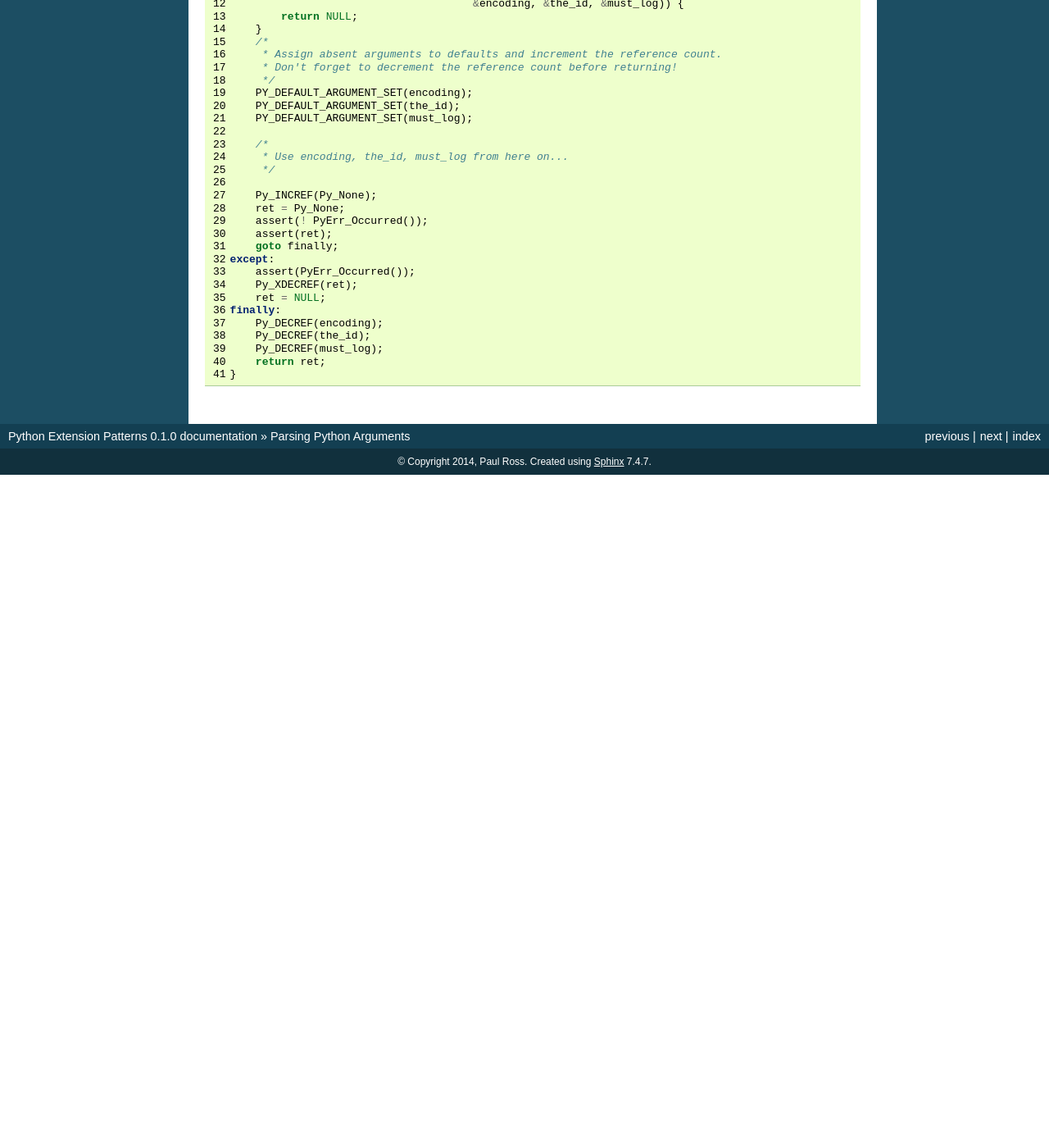
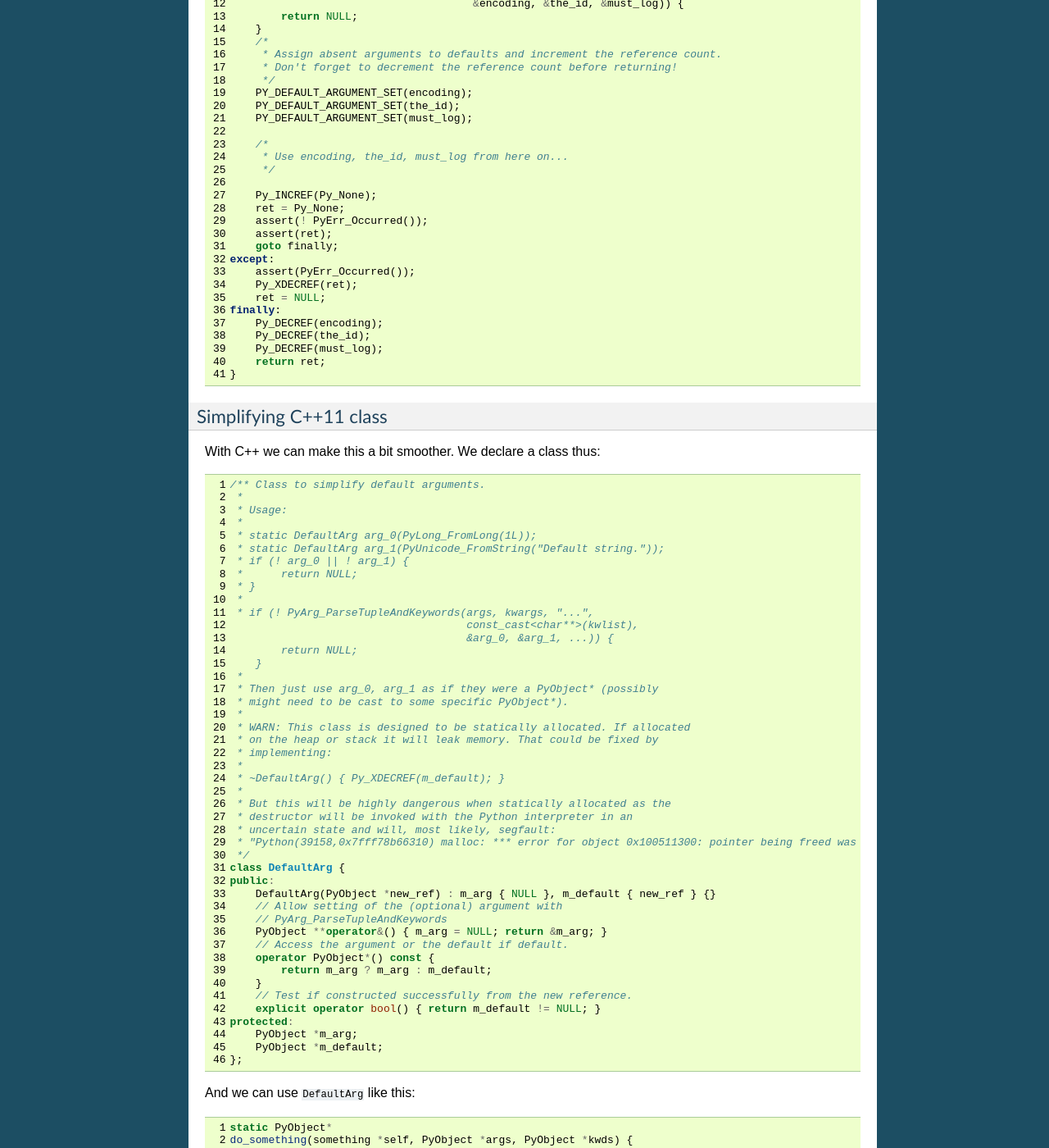
Before and after one commit to paulross/PythonExtensionPatterns, a Sphinx documentation site: the page built from doc/sphinx/source/parsing_arguments.rst, in a window 1280 px wide and 1400 px high, scrolled down 9052 px. Shown: the whole window at 82% size. Built offline with Sphinx 7.4.7, drawn with Linux system fonts in a browser that asks for light colours; before the commit the page ends 9631 px from its top, so only the background shows below that; some of the changed text lies outside the part shown.

Commit message:
Adds C++ simplifying class for default arguments.

```diff
--- a/doc/sphinx/source/parsing_arguments.rst
+++ b/doc/sphinx/source/parsing_arguments.rst
@@ -581,3 +581,94 @@ Here is that function implemented in C:
         Py_DECREF(must_log);
         return ret;
     }
+
+^^^^^^^^^^^^^^^^^^^^^^^^
+Simplifying C++11 class
+^^^^^^^^^^^^^^^^^^^^^^^^
+
+With C++ we can make this a bit smoother. We declare a class thus:
+
+.. code-block:: cpp
+
+    /** Class to simplify default arguments.
+     *
+     * Usage:
+     *
+     * static DefaultArg arg_0(PyLong_FromLong(1L));
+     * static DefaultArg arg_1(PyUnicode_FromString("Default string."));
+     * if (! arg_0 || ! arg_1) {
+     *      return NULL;
+     * }
+     *
+     * if (! PyArg_ParseTupleAndKeywords(args, kwargs, "...",
+                                         const_cast<char**>(kwlist),
+                                         &arg_0, &arg_1, ...)) {
+            return NULL;
+        }
+     *
+     * Then just use arg_0, arg_1 as if they were a PyObject* (possibly
+     * might need to be cast to some specific PyObject*).
+     *
+     * WARN: This class is designed to be statically allocated. If allocated
+     * on the heap or stack it will leak memory. That could be fixed by
+     * implementing:
+     *
+     * ~DefaultArg() { Py_XDECREF(m_default); }
+     *
+     * But this will be highly dangerous when statically allocated as the
+     * destructor will be invoked with the Python interpreter in an
+     * uncertain state and will, most likely, segfault:
+     * "Python(39158,0x7fff78b66310) malloc: *** error for object 0x100511300: pointer being freed was not allocated"
+     */
+    class DefaultArg {
+    public:
+        DefaultArg(PyObject *new_ref) : m_arg { NULL }, m_default { new_ref } {}
+        // Allow setting of the (optional) argument with
+        // PyArg_ParseTupleAndKeywords
+        PyObject **operator&() { m_arg = NULL; return &m_arg; }
+        // Access the argument or the default if default.
+        operator PyObject*() const {
+            return m_arg ? m_arg : m_default;
+        }
+        // Test if constructed successfully from the new reference.
+        explicit operator bool() { return m_default != NULL; }
+    protected:
+        PyObject *m_arg;
+        PyObject *m_default;
+    };
+
+
+And we can use ``DefaultArg`` like this:
+
+.. code-block:: c
+
+    static PyObject*
+    do_something(something *self, PyObject *args, PyObject *kwds) {
+        PyObject *ret = NULL;
+        /* Initialise default arguments. */
+        static DefaultArg encoding { PyUnicode_FromString("utf-8") };
+        static DefaultArg the_id { PyLong_FromLong(0L) };
+        static DefaultArg must_log { PyBool_FromLong(1L) };
+
+        /* Check that the defaults are non-NULL i.e. succesful. */
+        if (!encoding || !the_id || !must_log) {
+            return NULL;
+        }
+
+        static const char *kwlist[] = { "encoding", "the_id", "must_log", NULL };
+        /* &encoding etc. accesses &m_arg in DefaultArg because of PyObject **operator&() */
+        if (! PyArg_ParseTupleAndKeywords(args, kwds, "|Oip",
+                                          const_cast<char**>(kwlist),
+                                          &encoding, &the_id, &must_log)) {
+            return NULL;
+        }
+        /*
+         * Use encoding, the_id, must_log from here on as PyObject* since we have
+         * operator PyObject*() const ...
+         *
+         * So if we have a function:
+         * set_encoding(PyObject *obj) { ... }
+         */
+         set_encoding(encoding);
+        /* ... */
+    }
```
